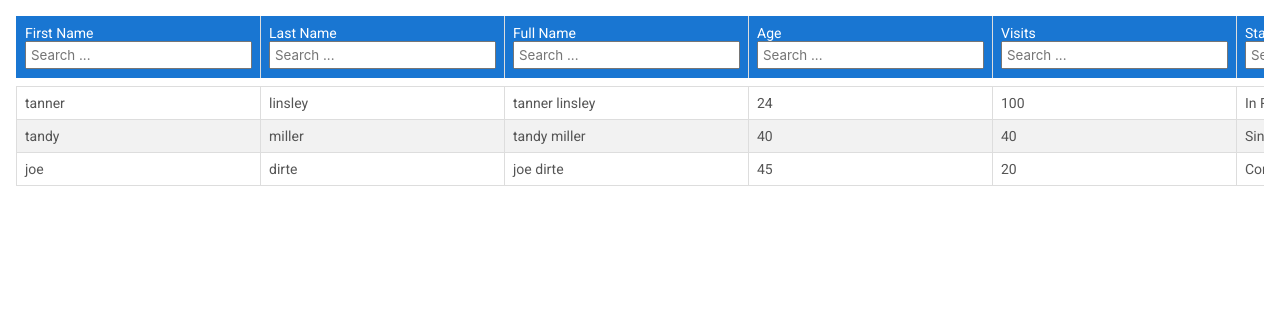
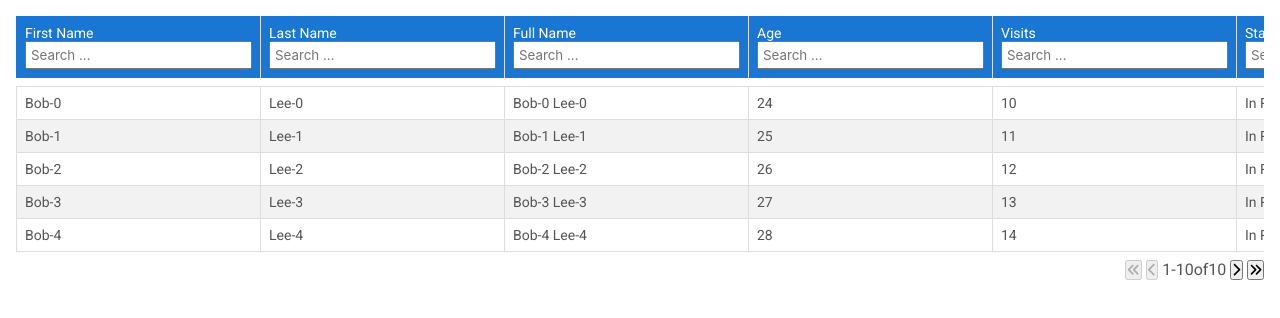
Before and after one commit to jurekledzinski/Storybook, a React (Vite) app: page / in a window 1280 px wide. Shown: the top 318 px of the page. Built offline with nearby package versions, Linux system fonts and the light colour scheme.

Commit message:
Make to work pagination in example filter sort table

```diff
--- a/src/examples/tables/columns-filter-table/ColumnsFilterTable.tsx
+++ b/src/examples/tables/columns-filter-table/ColumnsFilterTable.tsx
@@ -13,8 +13,10 @@
   getFilteredRowModel,
   getPaginationRowModel,
   getSortedRowModel,
+  PaginationState,
   useReactTable,
 } from '@tanstack/react-table';
+import { ColumnsFilterTableProps } from './types';
 
 type Person = {
   firstName: string;
@@ -25,36 +27,24 @@
   progress: number;
 };
 
-const defaultData: Person[] = [
-  {
-    firstName: 'tanner',
-    lastName: 'linsley',
-    age: 24,
-    visits: 100,
+const defaultData = Array.from<Person>({ length: 50 }).map((_, index) => ({
+  firstName: `Bob-${index}`,
+  lastName: `Lee-${index}`,
+  age: 24 + index,
+  visits: 10 + index,
   status: 'In Relationship',
-    progress: 50,
-  },
-  {
-    firstName: 'tandy',
-    lastName: 'miller',
-    age: 40,
-    visits: 40,
-    status: 'Single',
-    progress: 80,
-  },
-  {
-    firstName: 'joe',
-    lastName: 'dirte',
-    age: 45,
-    visits: 20,
-    status: 'Complicated',
-    progress: 10,
-  },
-];
+  progress: 3 + index,
+}));
 
-export const ColumnsFilterTable = () => {
+export const ColumnsFilterTable = ({
+  children,
+}: ColumnsFilterTableProps<Person>) => {
   const [data] = useState(() => [...defaultData]);
   const [columnFilters, setColumnFilters] = useState<ColumnFiltersState>([]);
+  const [pagination, setPagination] = useState<PaginationState>({
+    pageIndex: 0,
+    pageSize: 5,
+  });
 
   const columns = useCreateColumns<Person>({
     fn: ({ accessor }) => [
@@ -101,18 +91,22 @@
     filterFns: {},
     state: {
       columnFilters,
+      pagination,
     },
     onColumnFiltersChange: setColumnFilters,
     getCoreRowModel: getCoreRowModel(),
-    getFilteredRowModel: getFilteredRowModel(), //client side filtering
+    getFilteredRowModel: getFilteredRowModel(),
     getSortedRowModel: getSortedRowModel(),
     getPaginationRowModel: getPaginationRowModel(),
+    onPaginationChange: setPagination,
     debugTable: true,
     debugHeaders: true,
     debugColumns: false,
   });
 
   return (
+    <div style={{ display: 'flex', flexDirection: 'column', gap: '0.5rem' }}>
+      <div style={{ overflow: 'auto' }}>
         <Table>
           <TableHeader table={table}>
             <ColumnsFilterHeader />
@@ -121,5 +115,10 @@
             <ColumnsFilterBody />
           </TableBody>
         </Table>
+      </div>
+      <div style={{ alignSelf: 'flex-end' }}>
+        {children ? children(table) : null}
+      </div>
+    </div>
   );
 };
```
Lines whose indentation alone changed are shown as unchanged.
